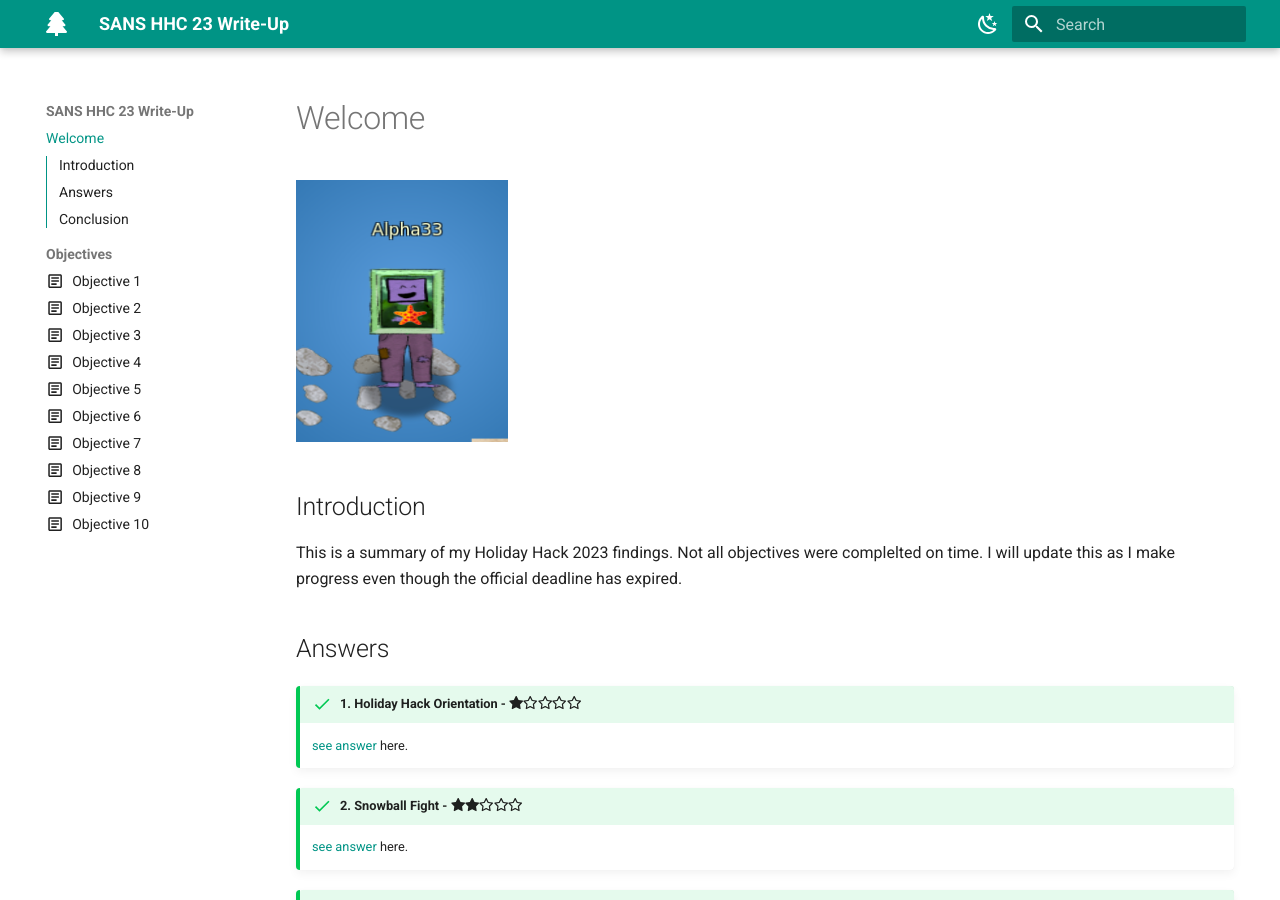
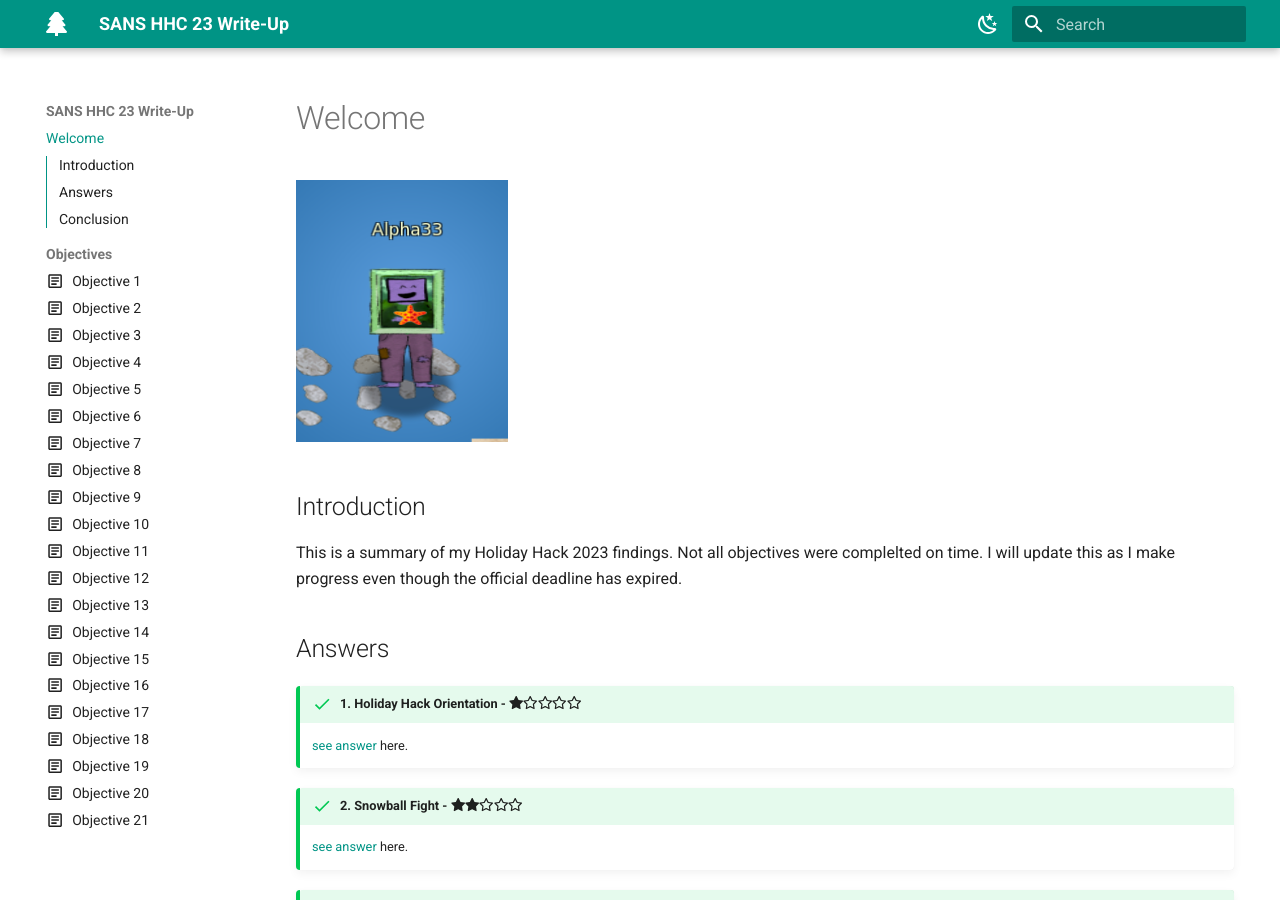
Before and after one commit to alphathreethree/kc23, an MkDocs documentation site: the page built from docs/index.md, in a window 1280 px wide and 900 px high. Built offline with MkDocs 1.6.1 and Material for MkDocs 9.7.7, drawn with Linux system fonts in a browser that asks for light colours; comment, search, counter and statistics services are not loaded.

Commit message:
fixed mkdocs.yml to have links to all pages

```diff
--- a/mkdocs.yml
+++ b/mkdocs.yml
@@ -110,3 +110,14 @@ nav:
     - Objective 8: 'objectives/o8.md'
     - Objective 9: 'objectives/o9.md'
     - Objective 10: 'objectives/o10.md'
+    - Objective 11: 'objectives/o11.md'
+    - Objective 12: 'objectives/o12.md'
+    - Objective 13: 'objectives/o13.md'
+    - Objective 14: 'objectives/o14.md'
+    - Objective 15: 'objectives/o15.md'
+    - Objective 16: 'objectives/o16.md'
+    - Objective 17: 'objectives/o17.md'
+    - Objective 18: 'objectives/o18.md'
+    - Objective 19: 'objectives/o19.md'
+    - Objective 20: 'objectives/o20.md'
+    - Objective 21: 'objectives/o21.md'
```
